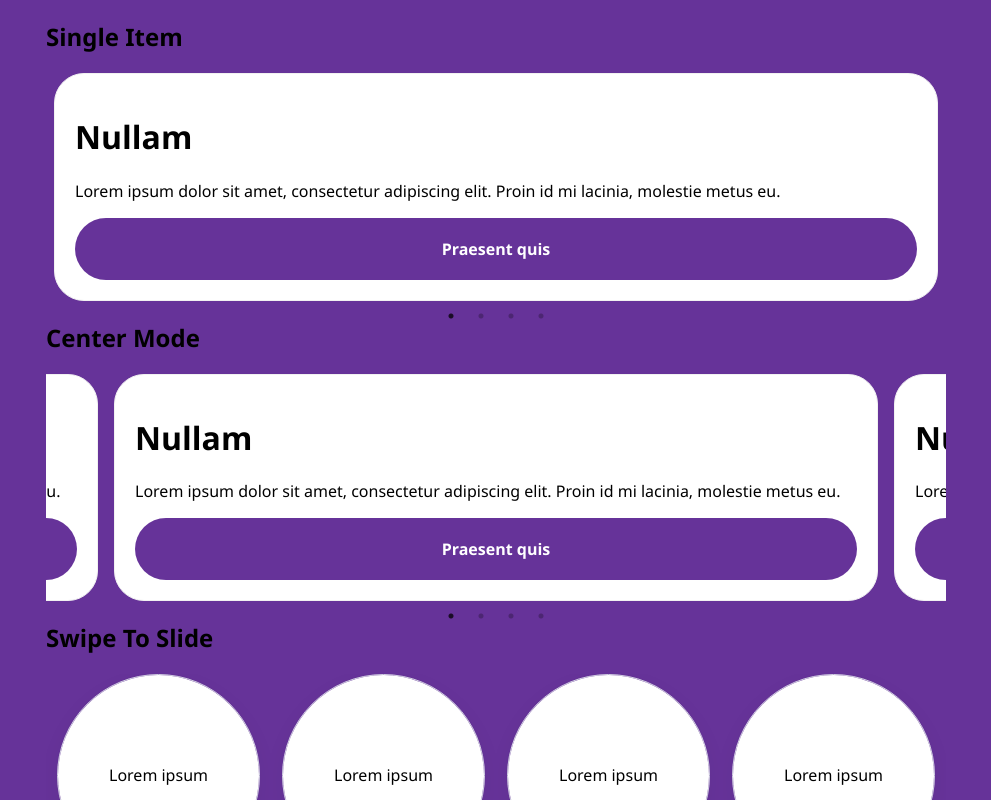
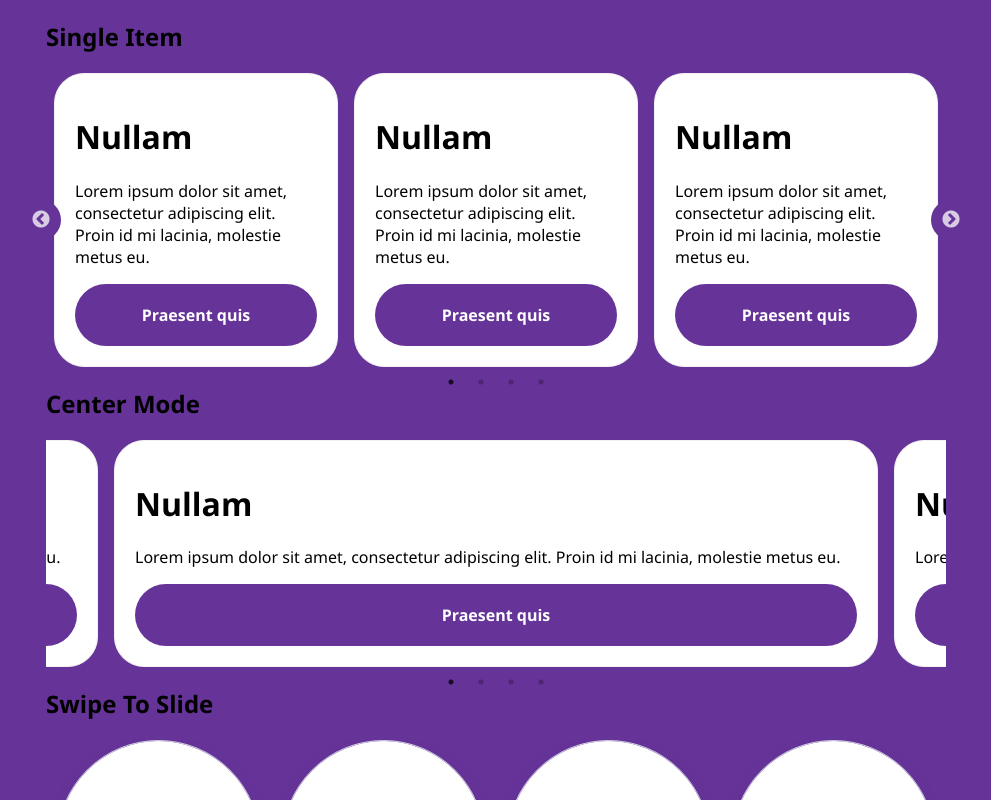
Before and after one commit to caioalexandrebr/react-slick, a React (Create React App) app: page / in a window 1280 px wide. Shown: the top 800 px of the page, without its empty margins (144-1135 px from the left). Built offline with nearby package versions, Linux system fonts and the light colour scheme.

Commit message:
feat(App): customizing arrows

```diff
--- a/src/components/SimpleSlider/index.js
+++ b/src/components/SimpleSlider/index.js
@@ -2,6 +2,28 @@ import React, { Component } from "react";
 import Slider from "react-slick";
 
 import Card from '../Card';
+
+function SampleNextArrow(props) {
+  const { className, style, onClick } = props;
+  return (
+    <div
+      className={className}
+      style={{ ...style, padding: "10px", borderRadius: "500px", display: "block", background: "rebeccapurple" }}
+      onClick={onClick}
+    />
+  );
+}
+
+function SamplePrevArrow(props) {
+  const { className, style, onClick } = props;
+  return (
+    <div
+      className={className}
+      style={{ ...style, padding: "10px", borderRadius: "500px", display: "block", background: "rebeccapurple", zIndex: "1" }}
+      onClick={onClick}
+    />
+  );
+}
 
 export default class SimpleSlider extends Component {
   render() {
@@ -9,9 +31,18 @@ export default class SimpleSlider extends Component {
       dots: true,
       infinite: true,
       speed: 500,
-      arrows: false,
-      slidesToShow: 1,
-      slidesToScroll: 1
+      slidesToShow: 3,
+      slidesToScroll: 1,
+      nextArrow: <SampleNextArrow />,
+      prevArrow: <SamplePrevArrow />,
+      responsive: [
+        {
+          breakpoint: 375,
+          settings: {
+            arrows: false,
+          }
+        }
+      ]
     };
     return (
       <div>
```
